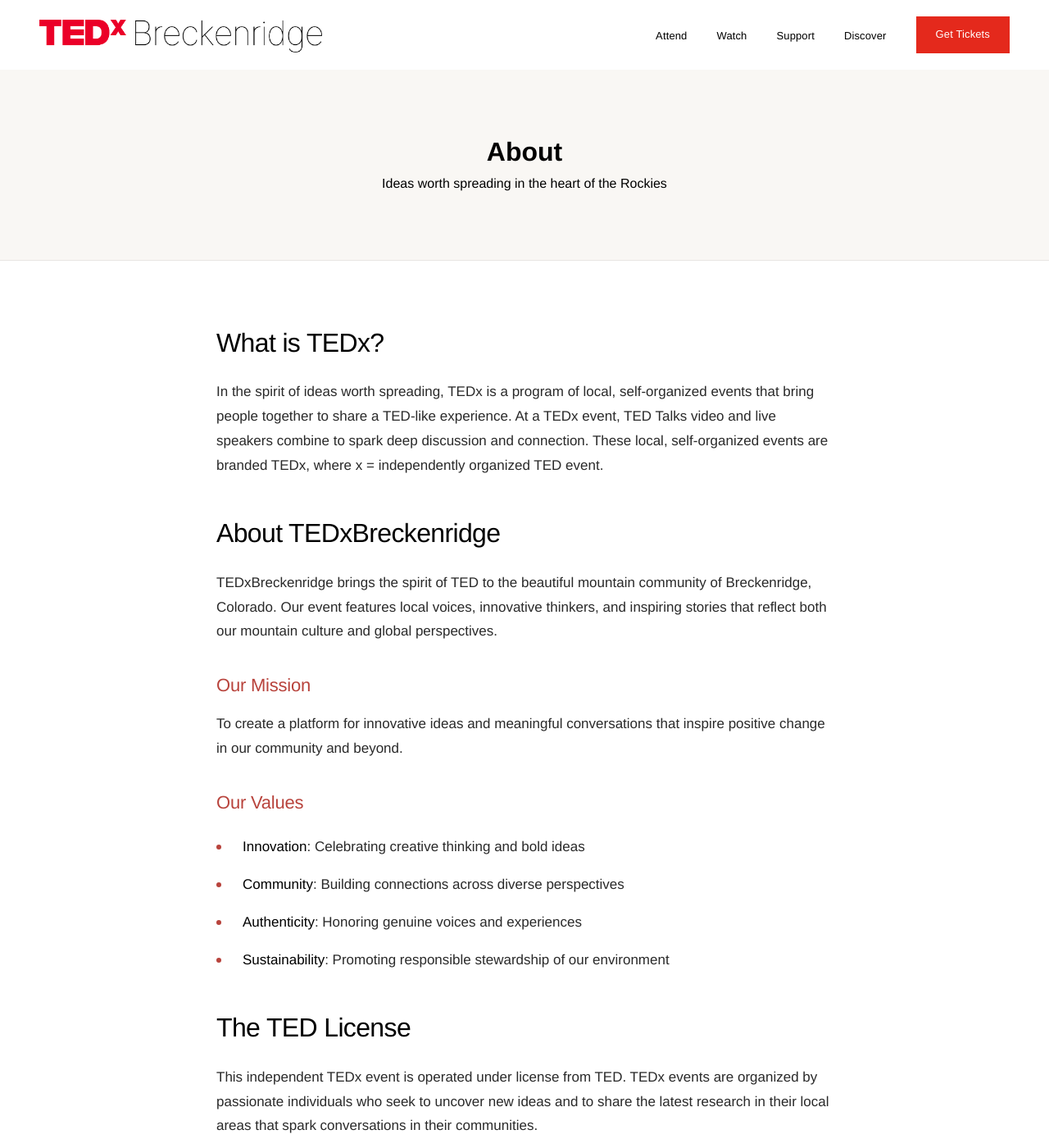
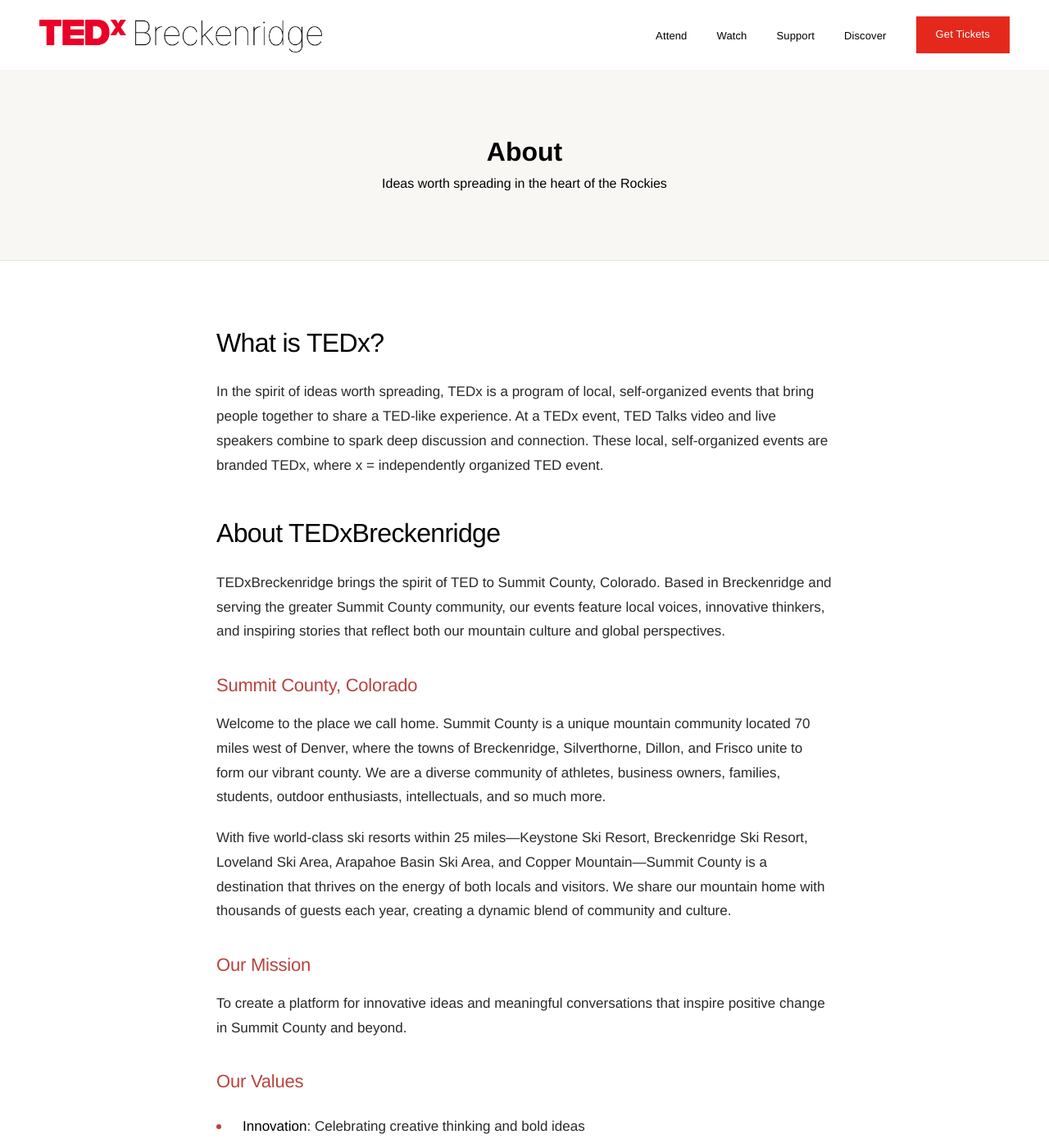
Before and after one commit to ardell/tedxbreckenridge, a Jekyll site: the page built from website/pages/about.md, in a window 1280 px wide and 1400 px high. Shown: the whole window at 82% size. Built offline with Jekyll 4.4.1, drawn with Linux system fonts in a browser that asks for light colours.

Commit message:
Add local text to the about page.

```diff
--- a/website/pages/about.md
+++ b/website/pages/about.md
@@ -18,10 +18,15 @@
     <p>In the spirit of ideas worth spreading, TEDx is a program of local, self-organized events that bring people together to share a TED-like experience. At a TEDx event, TED Talks video and live speakers combine to spark deep discussion and connection. These local, self-organized events are branded TEDx, where x = independently organized TED event.</p>
 
     <h2>About TEDxBreckenridge</h2>
-    <p>TEDxBreckenridge brings the spirit of TED to the beautiful mountain community of Breckenridge, Colorado. Our event features local voices, innovative thinkers, and inspiring stories that reflect both our mountain culture and global perspectives.</p>
+    <p>TEDxBreckenridge brings the spirit of TED to Summit County, Colorado. Based in Breckenridge and serving the greater Summit County community, our events feature local voices, innovative thinkers, and inspiring stories that reflect both our mountain culture and global perspectives.</p>
+
+    <h3>Summit County, Colorado</h3>
+    <p>Welcome to the place we call home. Summit County is a unique mountain community located 70 miles west of Denver, where the towns of Breckenridge, Silverthorne, Dillon, and Frisco unite to form our vibrant county. We are a diverse community of athletes, business owners, families, students, outdoor enthusiasts, intellectuals, and so much more.</p>
+
+    <p>With five world-class ski resorts within 25 miles—Keystone Ski Resort, Breckenridge Ski Resort, Loveland Ski Area, Arapahoe Basin Ski Area, and Copper Mountain—Summit County is a destination that thrives on the energy of both locals and visitors. We share our mountain home with thousands of guests each year, creating a dynamic blend of community and culture.</p>
 
     <h3>Our Mission</h3>
-    <p>To create a platform for innovative ideas and meaningful conversations that inspire positive change in our community and beyond.</p>
+    <p>To create a platform for innovative ideas and meaningful conversations that inspire positive change in Summit County and beyond.</p>
 
     <h3>Our Values</h3>
     <ul>
```
